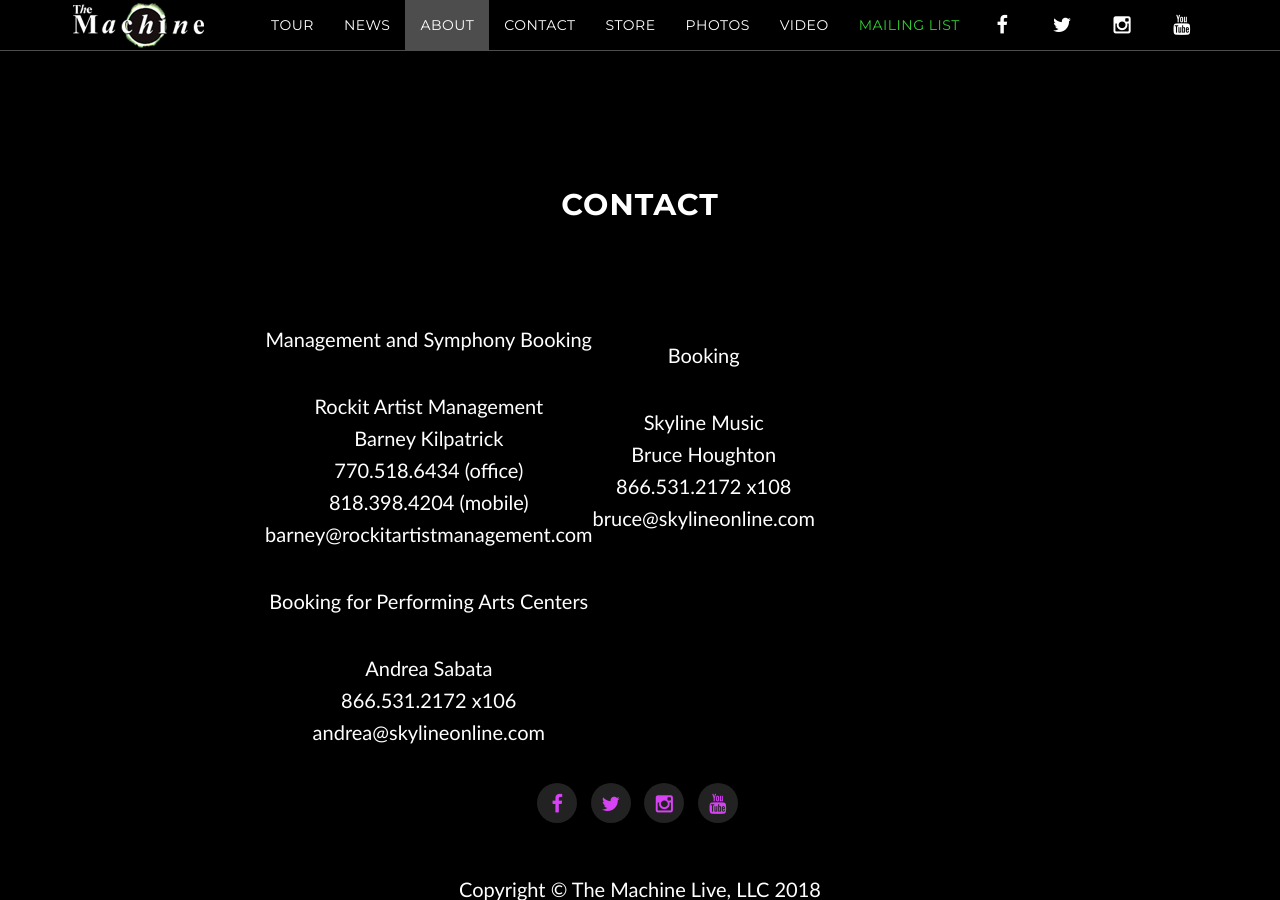
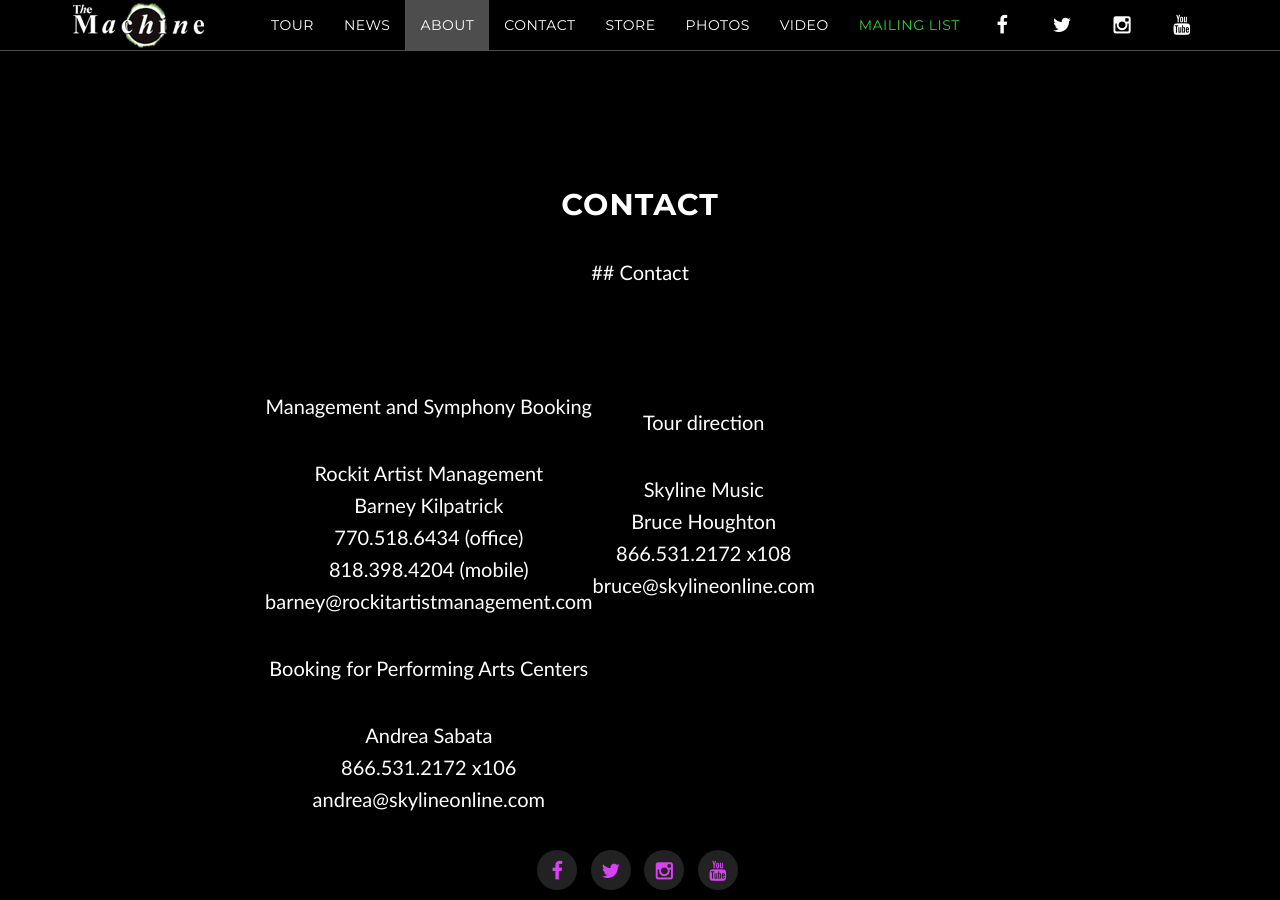
Before and after one commit to machineweb/machineweb.github.io, a Jekyll site: the page built from index.html, in a window 1280 px wide and 900 px high, scrolled down 4080 px. Built offline with Jekyll 4.4.1, drawn with Linux system fonts in a browser that asks for light colours; comment, search, counter and statistics services are not loaded.

Commit message:
Updated contact

```diff
--- a/contact.html
+++ b/contact.html
@@ -6,6 +6,8 @@
 ---
 
 ## Contact
+
+<p>## Contact</p>
 
 <p>&nbsp;</p>
 
@@ -22,7 +24,7 @@
 			barney@rockitartistmanagement.com</p>
 			</td>
 			<td>
-			<p>Booking</p>
+			<p>Tour direction</p>
 
 			<p>Skyline Music<br />
 			Bruce Houghton<br />
```
